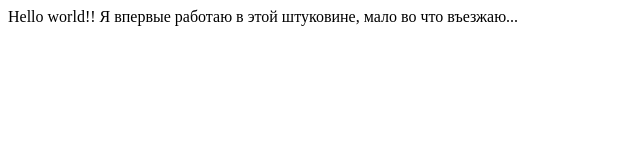
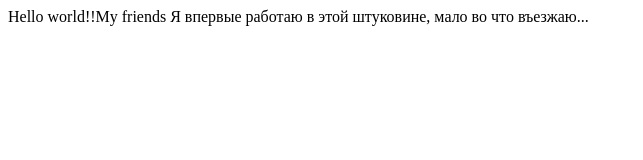
Before and after one commit to Yaroslavna1997/1-2-, a plain HTML site: page index.html in a window 1280 px wide. Shown: the whole page, without its empty margins (0-643 px from the left). Drawn offline with Linux system fonts and the light colour scheme.

Commit message:
second commit

```diff
--- a/index.html
+++ b/index.html
@@ -1,6 +1,6 @@
 <html>
 <head>
-Hello world!!
+Hello world!!My friends
 </head>
 <body>
 Я впервые работаю в этой штуковине, мало во что въезжаю...
```
